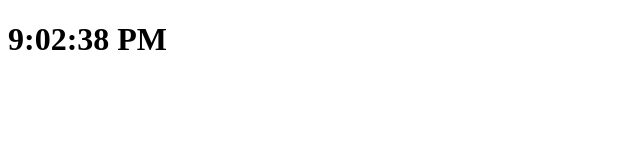
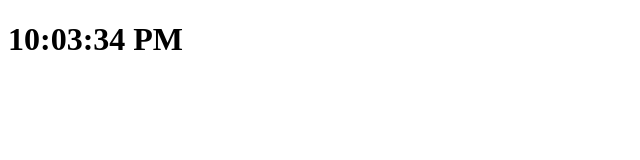
Before and after one commit to russellgoldenberg/test-actions, a website: page index.html in a window 1280 px wide. Shown: the whole page, without its empty margins (0-640 px from the left). Drawn offline with Linux system fonts and the light colour scheme.

Commit message:
Deploying to gh-pages from  @ 949ae750db83cffe888fbb6e89845eb121ac95c0 🚀

```diff
--- a/index.html
+++ b/index.html
@@ -10,7 +10,7 @@
   <head></head>
   <body>
 		<h1>
-		9:02:38 PM
+		10:03:34 PM
 		</h1>
   </body>
 </html>
```
